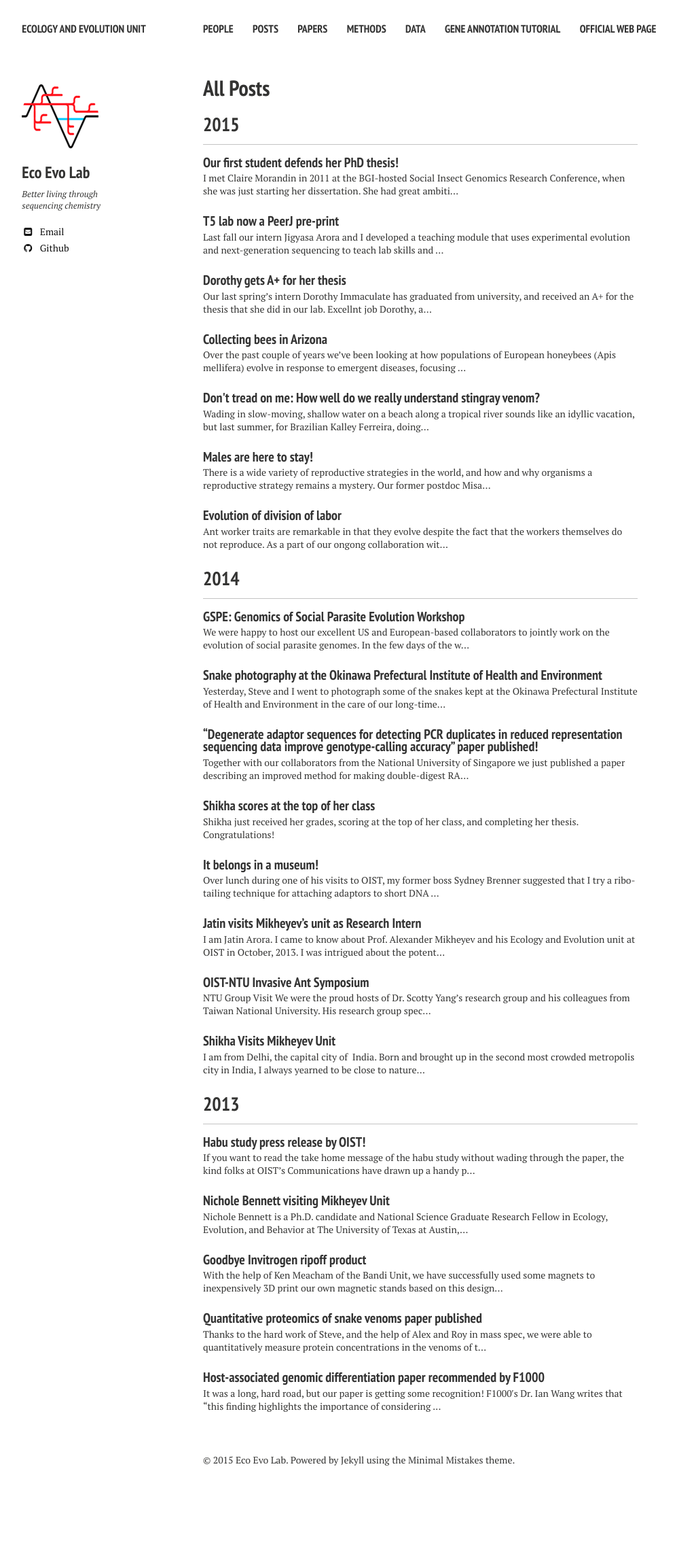
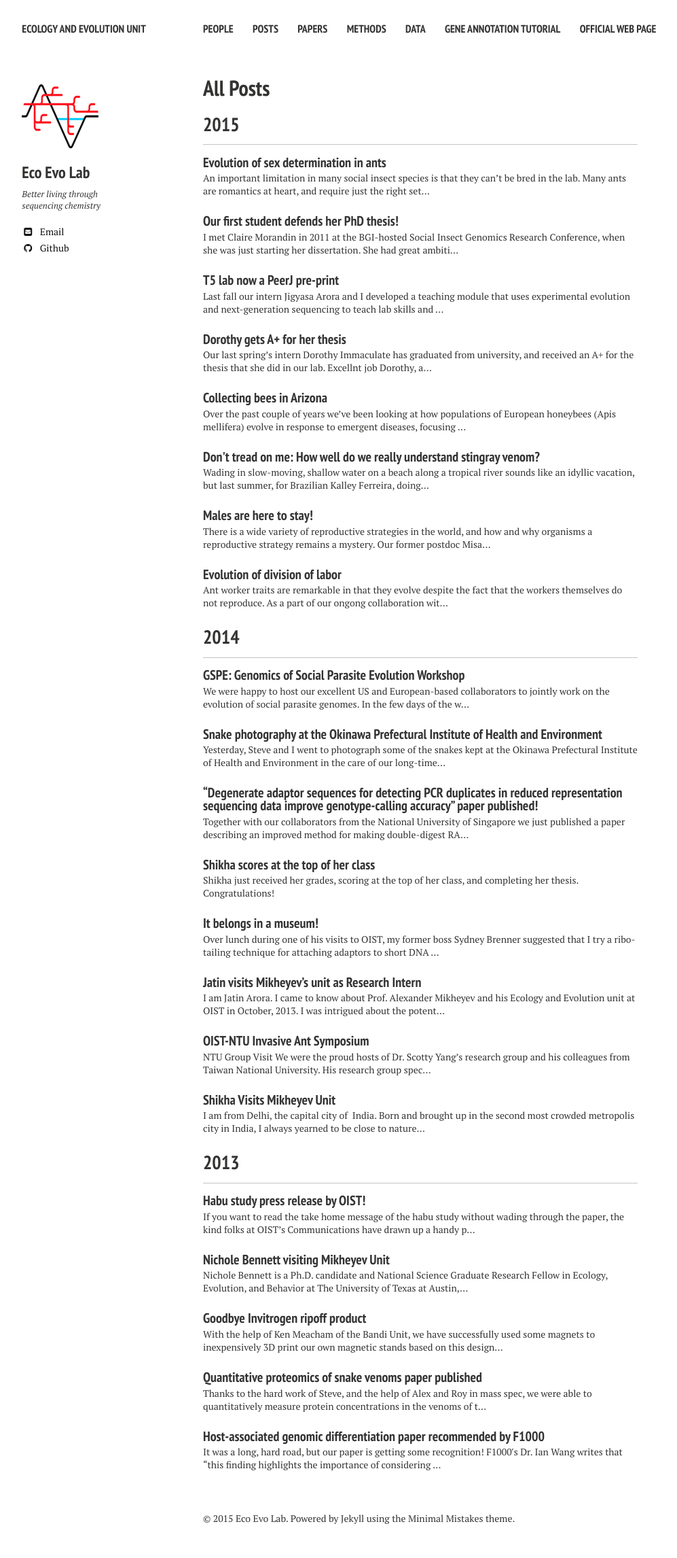
Before and after one commit to MikheyevLab/EcoEvoUnit, a Jekyll site: the page built from posts/index.md, in a window 1280 px wide. Shown: the whole page at 68% size, without its empty margins (21-1018 px from the left). Built offline with Jekyll 4.4.1, drawn with Linux system fonts in a browser that asks for light colours; nearby versions of some CDN libraries; before the commit the page ends 2206 px from its top, so only the background shows below that; some of the changed lines change nothing that is shown.

Commit message:
vollenhovia update

```diff
--- /dev/null
+++ b/_posts/2015-11-29-evolution-of-sex-determination-in-ants.markdown
@@ -0,0 +1,26 @@
+---
+layout: post
+title: "Evolution of sex determination in ants"
+date: "2015-11-29"
+image:
+  feature: vollenhovia-feature.jpg
+  credit: Alexander Mikheyev
+---
+
+An important limitation in many social insect species is that they can't be bred in the lab. Many ants are romantics at heart, and require just the right set of conditions to embark on a mating flight. This aspect of their biology makes them difficult subjects for functional genomic studies, since we are generally limited to the study of just two generations -- the queen and her offspring. For many genetic studies, such as pedigree-based mapping of phenotypic traits, we need to analyze at least three generations.
+
+For many years I have sought to find an ant species that could be bred in the lab and had interesting biological features to map. The ant _Vollenhovia emeryi_ seemed like a good candidate. It has a remarkable reproductive strategy, reproducing in at least three different ways:
+
+![](http://journals.plos.org/plosgenetics/article/figure/image?size=large&id=info:doi/10.1371/journal.pgen.1005656.g001)
+
+My former postdoc Misato is an expert at handling these ants and could cross them. Our idea was to map a wide variety of interesting traits, such as genes responsible for caste determination, and the various reproductive strategies. However, to our surprise, families produced by a backcross started to produce sterile diploid males.
+
+In retrospect this should have made sense. It is generally known that ants, bees and wasps have a reproductive system called "complementary sex determination", and this is what happens when you inbreed them. How sex is determined in clonal ants such as _V. emeryi_ has not been known, but it makes sense that they would also use the same system.
+
+In any case, the backcrossed ants stubbornly refused to produce appreciable numbers of queens and ordinary males, which we wanted to have for our other studies, but we did get plenty of diploid males. So, we pivoted the study to try to understand mechanisms of sex determination in this species, and what they mean for the evolution of sex determination.
+
+Through a series of elegant studies, the research groups of [Martin Beye](http://www.evolutionsgenetik.hhu.de/en.html) and [Martin Hasselmann](http://www.popbee.uni-koeln.de/) have determined the specific molecular machinery of sex determination in honey bees, but whether this mechanism is conserved in other species has remained controversial. Our data suggest that _V. emeryi_ also uses this mechanism, but also another completely separate sex determination pathway. This suggests that the honey bee-type mechanism might be very old (> 100 million years), but there might also other pathways that remain to be discovered. We are currently checking whether these loci are involved in other insects, such as wasps and bumblebees, which would suggest that they are even more ancient.
+
+Although this was just side-note in the paper, complementary sex determination may be the reason why so many invasive ants are clonal, or have really bizarre reproductive systems that involve clonality to some extent. By their very nature they have to inbreed, and clonality may be a way around that.
+
+The study was just published in [PLoS Genetics](http://journals.plos.org/plosgenetics/article?id=10.1371/journal.pgen.1005656#pgen-1005656-g003) and Letizia Diamante from OIST's media section has written up a nice [summary](http://www.oist.jp/news-center/news/2015/11/25/sex-determination-ants). This study was a tremendous amount of work for just two authors to do, but it is one of my favorite ones to date, because of the clean results that we obtained.
--- a/_sass/variables.scss
+++ b/_sass/variables.scss
@@ -8,7 +8,7 @@
 
 $doc-font-size: 16;
 $doc-line-height: 26;
-$paragraph-indent: true !default;
+$paragraph-indent: false;
 $base-font: 'PT Serif', serif;
 $heading-font: 'PT Sans Narrow', sans-serif;
 $code-font: Monaco, "Courier New", "DejaVu Sans Mono", "Bitstream Vera Sans Mono", monospace;
```
Also changed, not shown: images/vollenhovia-feature.jpg (added).
